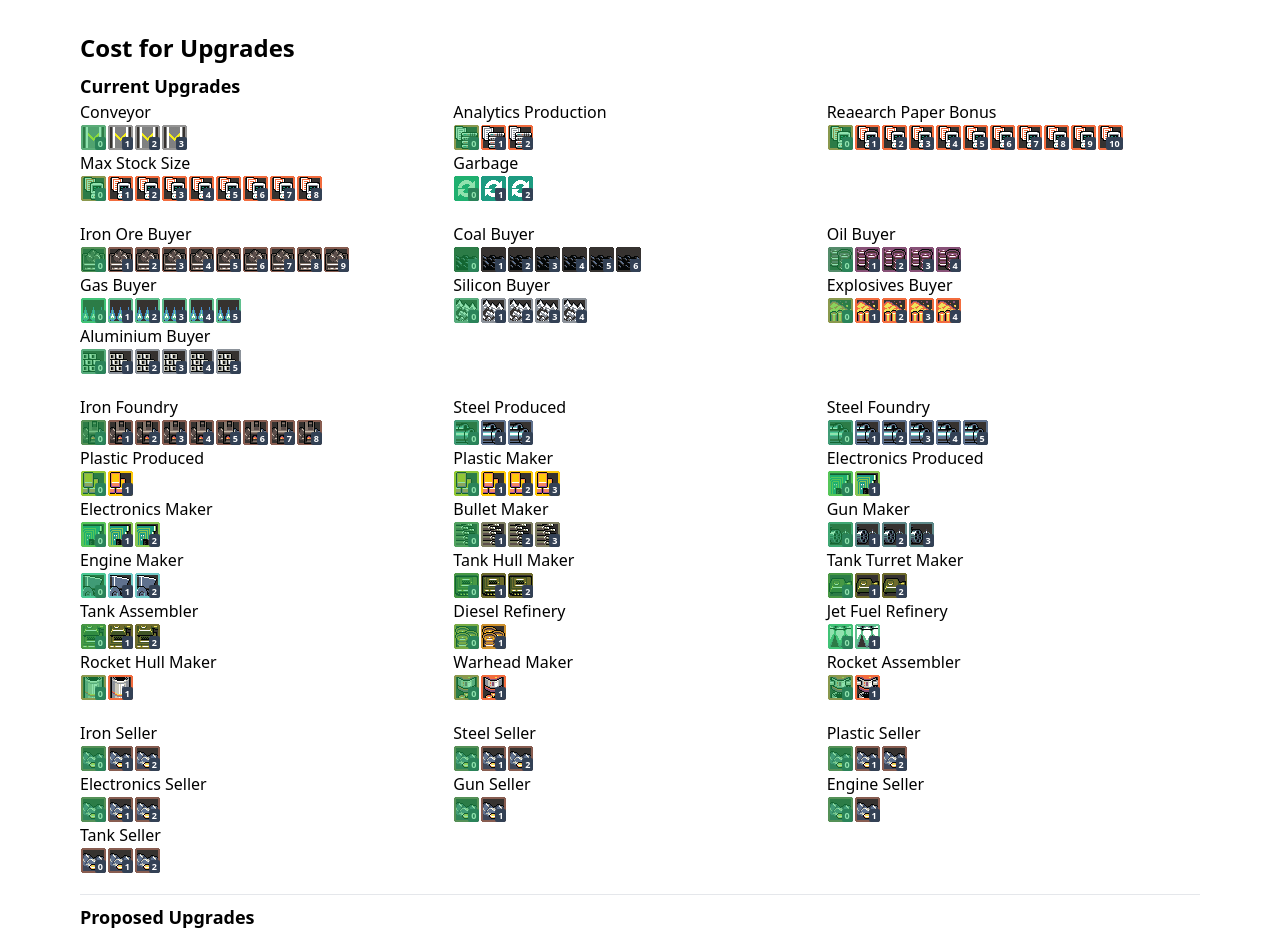
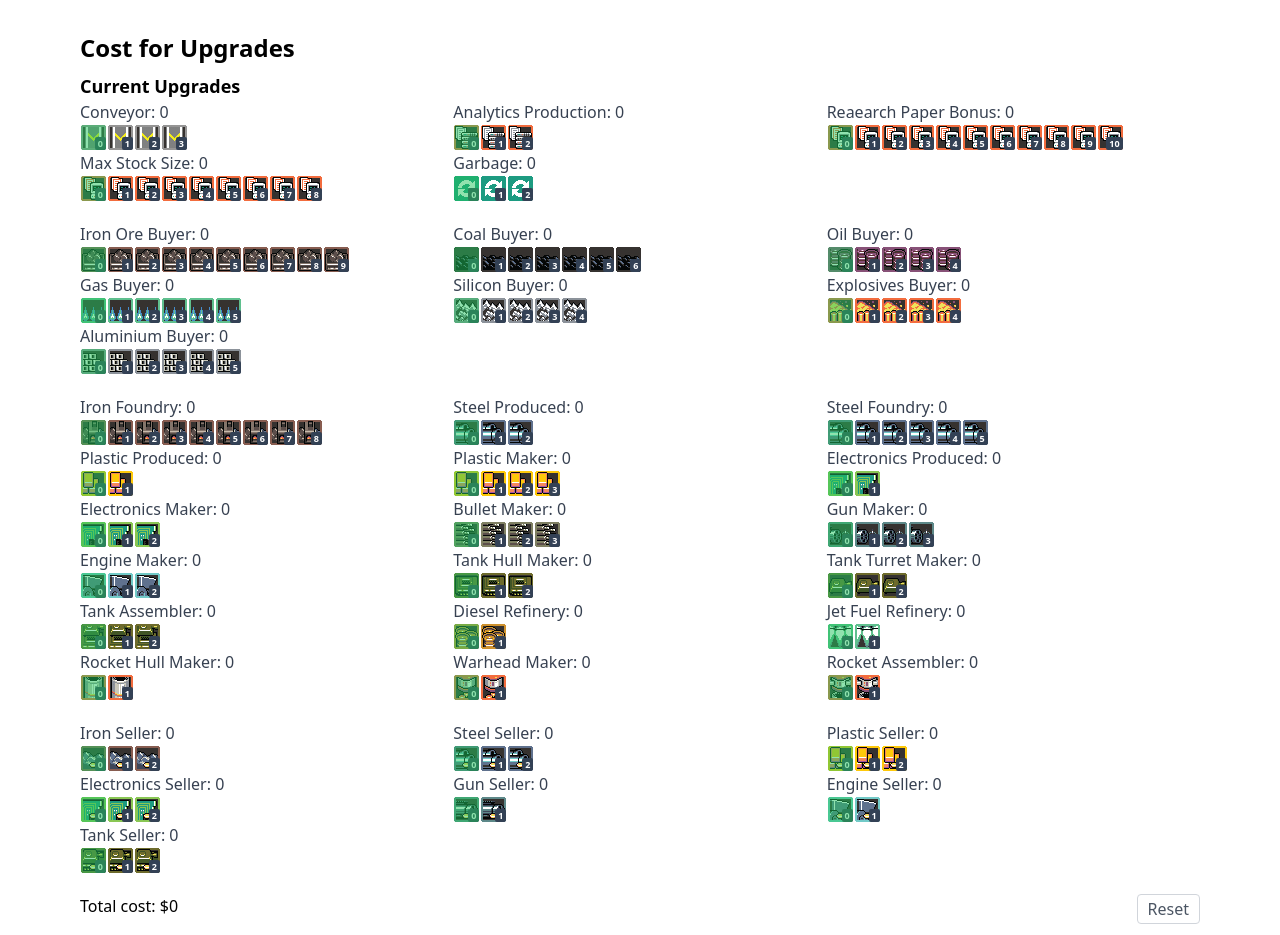
Before and after one commit to matthiebl/factory-idle-calculator, a React (Vite) app: page / in a window 1280 px wide. Shown: the top 935 px of the page. Built offline with nearby package versions, Linux system fonts and the light colour scheme.

Commit message:
Improve and finish the selection

```diff
--- a/src/pages/UpgradeCostCalc.tsx
+++ b/src/pages/UpgradeCostCalc.tsx
@@ -4,60 +4,22 @@ import componentIcons from '../componentIcons.png'
 interface UpgradesPageProps {}
 
 export const UpgradesPage: React.FC<UpgradesPageProps> = () => {
-    const [current, setCurrent] = React.useState<number[]>(new Array(36).fill(0))
-    const [proposed, setProposed] = React.useState<number[]>(new Array(36).fill(0))
+    const [current, setCurrent] = React.useState<number[]>(new Array(37).fill(0))
+    const [proposed, setProposed] = React.useState<number[]>(new Array(37).fill(0))
 
     return (
-        <div className='mx-20 mt-8'>
+        <div className='mx-20 mb-40 mt-8'>
             <h1 className='text-2xl font-bold'>Cost for Upgrades</h1>
 
             <h2 className='mt-2 text-lg font-semibold'>Current Upgrades</h2>
-            {[utility, buyers, makers, sellers].map(type => (
-                <div
-                    key={crypto.randomUUID()}
-                    className='mb-5 grid grid-cols-1 md:grid-cols-2 lg:grid-cols-3 2xl:grid-cols-4'
-                >
-                    {type.map(upgrade => (
-                        <Upgrade
-                            key={crypto.randomUUID()}
-                            {...upgrade}
-                            data={{
-                                val: current[upgrade.id],
-                                set: (n: number) => {
-                                    let update = [...current]
-                                    update[upgrade.id] = n
-                                    setCurrent(update)
-                                },
-                            }}
-                        />
-                    ))}
-                </div>
-            ))}
+            <UpgradeSelections value={current} setter={setCurrent} />
+            <ResetButton levels={current} resetter={setCurrent} />
 
-            <hr />
+            <hr className='my-8' />
 
             <h2 className='mt-2 text-lg font-semibold'>Proposed Upgrades</h2>
-            {[utility, buyers, makers, sellers].map(type => (
-                <div
-                    key={crypto.randomUUID()}
-                    className='mb-5 grid grid-cols-1 md:grid-cols-2 lg:grid-cols-3 2xl:grid-cols-4'
-                >
-                    {type.map(upgrade => (
-                        <Upgrade
-                            key={crypto.randomUUID()}
-                            {...upgrade}
-                            data={{
-                                val: proposed[upgrade.id],
-                                set: (n: number) => {
-                                    let update = [...proposed]
-                                    update[upgrade.id] = n
-                                    setProposed(update)
-                                },
-                            }}
-                        />
-                    ))}
-                </div>
-            ))}
+            <UpgradeSelections value={proposed} setter={setProposed} />
+            <ResetButton levels={proposed} resetter={setProposed} />
         </div>
     )
 }
@@ -69,10 +31,9 @@ interface UpgradeProps {
     data: { val: number; set: (_: number) => void }
 }
 
-export const Upgrade: React.FC<UpgradeProps> = ({ name, iconPos, levels, data }) => {
-    return (
+export const Upgrade: React.FC<UpgradeProps> = ({ name, iconPos, levels, data }) => (
     <div>
-            <span>{name}</span>
+        <span className='text-gray-700'>{`${name}: ${data.val}`}</span>
 
         <div className='flex'>
             {levels.map((_, idx) => (
@@ -94,233 +55,349 @@ export const Upgrade: React.FC<UpgradeProps> = ({ name, iconPos, levels, data })
         </div>
     </div>
 )
+
+interface UpgradeSelectionsProps {
+    value: number[]
+    setter: (_: number[]) => void
 }
 
-const utility = [
-    {
+export const UpgradeSelections: React.FC<UpgradeSelectionsProps> = ({ value, setter }) => (
+    <>
+        {[utility, buyers, makers, sellers].map(type => (
+            <div
+                key={crypto.randomUUID()}
+                className='mb-5 grid grid-cols-1 md:grid-cols-2 lg:grid-cols-3 2xl:grid-cols-4'
+            >
+                {Object.values(type).map(upgrade => (
+                    <Upgrade
+                        key={crypto.randomUUID()}
+                        {...upgrade}
+                        data={{
+                            val: value[upgrade.id],
+                            set: (n: number) => {
+                                let update = [...value]
+                                update[upgrade.id] = n
+                                setter(update)
+                            },
+                        }}
+                    />
+                ))}
+            </div>
+        ))}
+    </>
+)
+
+interface ResetButtonProps {
+    levels: number[]
+    resetter: (_: number[]) => void
+}
+
+export const ResetButton: React.FC<ResetButtonProps> = ({ levels, resetter }) => (
+    <div className='flex w-full justify-between'>
+        <span>{`Total cost: $${prettyTotalCost(levels)}`}</span>
+        <button
+            className='rounded border border-gray-300 px-2.5 py-0.5 text-gray-600 hover:border-red-300 hover:bg-red-100 hover:text-red-500'
+            onClick={() => resetter(new Array(37).fill(0))}
+        >
+            Reset
+        </button>
+    </div>
+)
+
+const calculateCost = (s: string): number => {
+    if (s === '-') return 0
+
+    let mult = 1
+    let numb = s
+    if (!s.at(-1)?.match(/[0-9]/)) {
+        const abbreviation = s.at(-1) || ''
+        if (!abbrevMap[abbreviation]) {
+            console.log(`Recieved: '${s}' - the abbreviation '${abbreviation}' is not known`)
+            return -1
+        }
+        mult = abbrevMap[abbreviation]
+        numb = s.substring(0, s.length - 1)
+    }
+    console.log(s, mult, numb, parseInt(numb) * mult)
+    return parseInt(numb) * mult
+}
+
+const calculateTotalCosts = (list: number[]): number => {
+    let cost = 0
+    list.forEach((level, id) => {
+        if (id in utility) {
+            cost += calculateCost(utility[id].levels[level])
+        } else if (id in buyers) {
+            cost += calculateCost(buyers[id].levels[level])
+        } else if (id in makers) {
+            cost += calculateCost(makers[id].levels[level])
+        } else if (id in sellers) {
+            cost += calculateCost(sellers[id].levels[level])
+        }
+    })
+    return cost
+}
+
+const prettyTotalCost = (list: number[]): string => {
+    const cost = calculateTotalCosts(list)
+    return prettyPrintNumb(cost)
+}
+
+const prettyPrintNumb = (n: number): string => {
+    const goodRange = (n: number, lr: number = 1, ur: number = 1000): boolean => n >= lr && n < ur
+    if (goodRange(n / abbrevMap.q)) {
+        return `${n / abbrevMap.q}`.substring(0, 5) + ' quadrillion'
+    } else if (goodRange(n / abbrevMap.t)) {
+        return `${n / abbrevMap.t}`.substring(0, 5) + ' trillion'
+    } else if (goodRange(n / abbrevMap.B)) {
+        return `${n / abbrevMap.B}`.substring(0, 5) + ' billion'
+    } else if (goodRange(n / abbrevMap.M)) {
+        return `${n / abbrevMap.M}`.substring(0, 5) + ' million'
+    } else {
+        return `${n}`
+    }
+}
+
+const abbrevMap: Record<string, number> = {
+    K: 1000,
+    M: 1000000,
+    B: 1000000000,
+    t: 1000000000000,
+    q: 1000000000000000,
+}
+
+type UpgradeT = {
+    id: number
+    name: string
+    iconPos: { x: number; y: number }
+    levels: string[]
+}
+
+const utility: Record<number, UpgradeT> = {
+    0: {
         id: 0,
         name: 'Conveyor',
         iconPos: { x: 1, y: 0 },
         levels: ['-', '1t', '100t', '10q'],
     },
-    { id: 1, name: 'Analytics Production', iconPos: { x: 4, y: 4 }, levels: ['-', '200B', '4q'] },
-    {
+    1: { id: 1, name: 'Analytics Production', iconPos: { x: 4, y: 4 }, levels: ['-', '200B', '4q'] },
+    2: {
         id: 2,
         name: 'Reaearch Paper Bonus',
         iconPos: { x: 3, y: 4 },
         levels: ['-', '500K', '50M', '500M', '11B', '28B', '120B', '940B', '200t', '1q', '1q'],
     },
-    {
+    3: {
         id: 3,
         name: 'Max Stock Size',
         iconPos: { x: 3, y: 4 },
         levels: ['-', '500K', '100M', '1B', '3B', '9B', '400B', '50t', '600t'],
     },
-    {
+    4: {
         id: 4,
         name: 'Garbage',
         iconPos: { x: 2, y: 3 },
         levels: ['-', '50K', '3B'],
     },
-]
+}
 
-const buyers = [
-    {
+const buyers: Record<number, UpgradeT> = {
+    5: {
         id: 5,
         name: 'Iron Ore Buyer',
         iconPos: { x: 2, y: 0 },
         levels: ['-', '800', '8K', '80K', '500K', '12B', '150B', '40t', '600t', '1q'],
     },
-    {
+    6: {
         id: 6,
         name: 'Coal Buyer',
         iconPos: { x: 5, y: 0 },
         levels: ['-', '40K', '1800K', '1B', '6B', '300B', '125t'],
     },
-    {
+    7: {
         id: 7,
         name: 'Oil Buyer',
         iconPos: { x: 8, y: 0 },
         levels: ['-', '900K', '300M', '4B', '300B'],
     },
-    {
+    8: {
         id: 8,
         name: 'Gas Buyer',
         iconPos: { x: 0, y: 3 },
         levels: ['-', '1200K', '400M', '800M', '2B', '200B'],
     },
-    {
+    9: {
         id: 9,
         name: 'Silicon Buyer',
         iconPos: { x: 1, y: 1 },
         levels: ['-', '800M', '1B', '500B', '30t'],
     },
-    {
+    10: {
         id: 10,
         name: 'Explosives Buyer',
         iconPos: { x: 7, y: 1 },
         levels: ['-', '99B', '500B', '800t', '12q'],
     },
-    {
+    11: {
         id: 11,
         name: 'Aluminium Buyer',
         iconPos: { x: 4, y: 1 },
         levels: ['-', '300B', '600B', '1500B', '100t', '6q'],
     },
-]
+}
 
-const makers = [
-    {
+const makers: Record<number, UpgradeT> = {
+    12: {
         id: 12,
         name: 'Iron Foundry',
         iconPos: { x: 3, y: 0 },
         levels: ['-', '800', '80K', '800K', '7B', '200B', '60t', '600t', '2q'],
     },
-    {
+    13: {
         id: 13,
         name: 'Steel Produced',
         iconPos: { x: 6, y: 0 },
         levels: ['-', '400B', '900t'],
     },
-    {
+    14: {
         id: 14,
         name: 'Steel Foundry',
         iconPos: { x: 6, y: 0 },
         levels: ['-', '150K', '900K', '600B', '150t', '2.5q'],
     },
-    {
+    15: {
         id: 15,
         name: 'Plastic Produced',
         iconPos: { x: 9, y: 0 },
         levels: ['-', '1t'],
     },
-    {
+    16: {
         id: 16,
         name: 'Plastic Maker',
         iconPos: { x: 9, y: 0 },
         levels: ['-', '12M', '5B', '600B'],
     },
-    {
+    17: {
         id: 17,
         name: 'Electronics Produced',
         iconPos: { x: 2, y: 1 },
         levels: ['-', '1500B'],
     },
-    {
+    18: {
         id: 18,
         name: 'Electronics Maker',
         iconPos: { x: 2, y: 1 },
         levels: ['-', '400M', '3B'],
     },
-    {
+    19: {
         id: 19,
         name: 'Bullet Maker',
         iconPos: { x: 8, y: 1 },
         levels: ['-', '220B', '600B', '350t'],
     },
-    {
+    20: {
         id: 20,
         name: 'Gun Maker',
         iconPos: { x: 9, y: 1 },
         levels: ['-', '450B', '2500B', '900t'],
     },
-    {
+    21: {
         id: 21,
         name: 'Engine Maker',
         iconPos: { x: 5, y: 1 },
         levels: ['-', '1300B', '4q'],
     },
-    {
+    22: {
         id: 22,
         name: 'Tank Hull Maker',
         iconPos: { x: 1, y: 2 },
         levels: ['-', '600B', '1500B'],
     },
-    {
+    23: {
         id: 23,
         name: 'Tank Turret Maker',
         iconPos: { x: 2, y: 2 },
         levels: ['-', '450B', '1t'],
     },
-    {
+    24: {
         id: 24,
         name: 'Tank Assembler',
         iconPos: { x: 3, y: 2 },
         levels: ['-', '300B', '2t'],
     },
-    {
+    25: {
         id: 25,
         name: 'Diesel Refinery',
         iconPos: { x: 5, y: 2 },
         levels: ['-', '900B'],
     },
-    {
+    26: {
         id: 26,
         name: 'Jet Fuel Refinery',
         iconPos: { x: 1, y: 3 },
         levels: ['-', '700B'],
     },
-    {
+    27: {
         id: 27,
         name: 'Rocket Hull Maker',
         iconPos: { x: 6, y: 2 },
         levels: ['-', '1500B'],
     },
-    {
+    28: {
         id: 28,
         name: 'Warhead Maker',
         iconPos: { x: 7, y: 2 },
         levels: ['-', '2t'],
     },
-    {
+    29: {
         id: 29,
         name: 'Rocket Assembler',
         iconPos: { x: 8, y: 2 },
         levels: ['-', '2500B'],
     },
-]
+}
 
-const sellers = [
-    {
+const sellers: Record<number, UpgradeT> = {
+    30: {
         id: 30,
         name: 'Iron Seller',
         iconPos: { x: 4, y: 0 },
         levels: ['-', '500', '2K'],
     },
-    {
+    31: {
         id: 31,
         name: 'Steel Seller',
-        iconPos: { x: 4, y: 0 },
+        iconPos: { x: 7, y: 0 },
         levels: ['-', '50K', '300K'],
     },
-    {
+    32: {
         id: 32,
         name: 'Plastic Seller',
-        iconPos: { x: 4, y: 0 },
+        iconPos: { x: 0, y: 1 },
         levels: ['-', '12M', '9500M'],
     },
-    {
+    33: {
         id: 33,
         name: 'Electronics Seller',
-        iconPos: { x: 4, y: 0 },
+        iconPos: { x: 3, y: 1 },
         levels: ['-', '200M', '2B'],
     },
-    {
+    34: {
         id: 34,
         name: 'Gun Seller',
-        iconPos: { x: 4, y: 0 },
+        iconPos: { x: 0, y: 2 },
         levels: ['-', '120B'],
     },
-    {
+    35: {
         id: 35,
         name: 'Engine Seller',
-        iconPos: { x: 4, y: 0 },
+        iconPos: { x: 6, y: 1 },
         levels: ['-', '800B'],
     },
-    {
+    36: {
         id: 36,
         name: 'Tank Seller',
-        iconPos: { x: 4, y: 0 },
+        iconPos: { x: 4, y: 2 },
         levels: ['-', '400B', '6200B'],
     },
-]
+}
```
Lines whose indentation alone changed are shown as unchanged.
